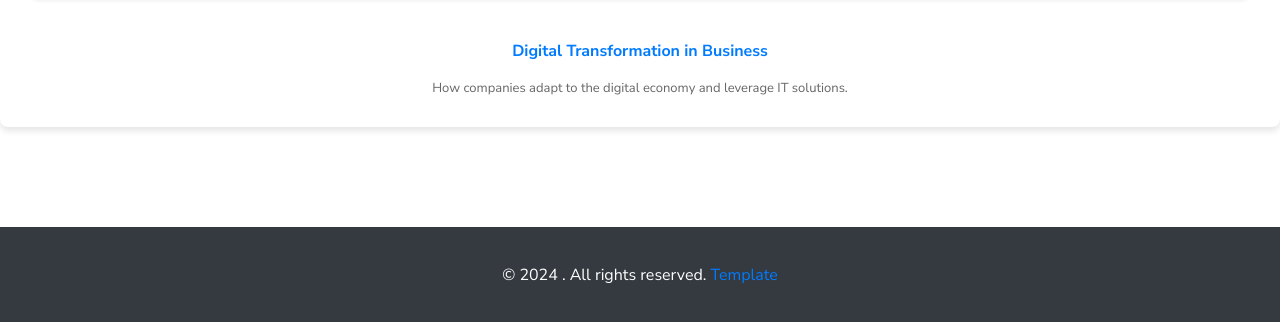
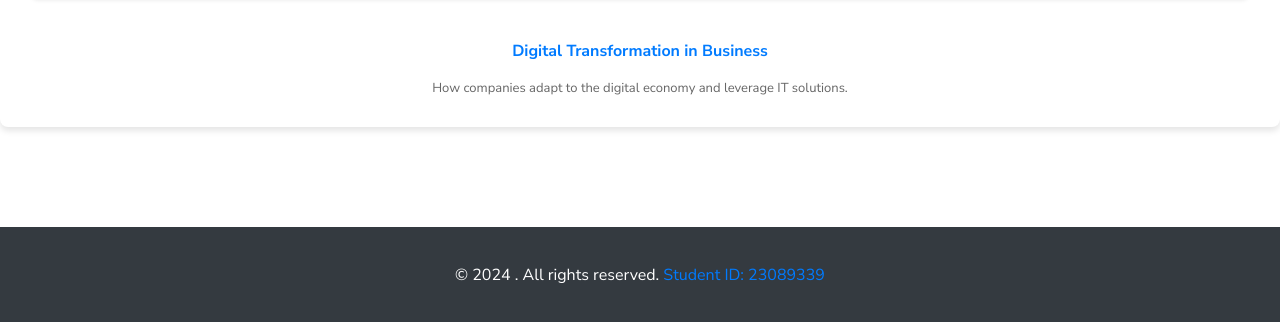
Before and after one commit to Assignmentsy/consultancy-websitee, a plain HTML site: page blog.html in a window 1280 px wide. Shown: the part 1844-2166 px from the top of the page. Drawn offline with Linux system fonts and the light colour scheme.

Commit message:
Update blog.html

```diff
--- a/blog.html
+++ b/blog.html
@@ -201,7 +201,7 @@
     <section class="hero-wrap" style="background-image: url('images/bg_1.jpg');">
       <div class="overlay"></div>
       <h1>Recommended Videos</h1>
-      <p class="breadcrumbs"><a href="index.html">Home</a> <span> &gt; Videos</span></p>
+
     </section>
 
     <section class="ftco-section">
@@ -257,7 +257,7 @@
     </section>
 
     <footer>
-      <p>&copy; <script>document.write(new Date().getFullYear());</script> . All rights reserved. <a href="https://colorlib.com" target="_blank">Template</a></p>
+      <p>&copy; <script>document.write(new Date().getFullYear());</script> . All rights reserved. <a href="https://colorlib.com" target="_blank">Student ID: 23089339</a></p>
     </footer>
   </body>
 </html>
```
